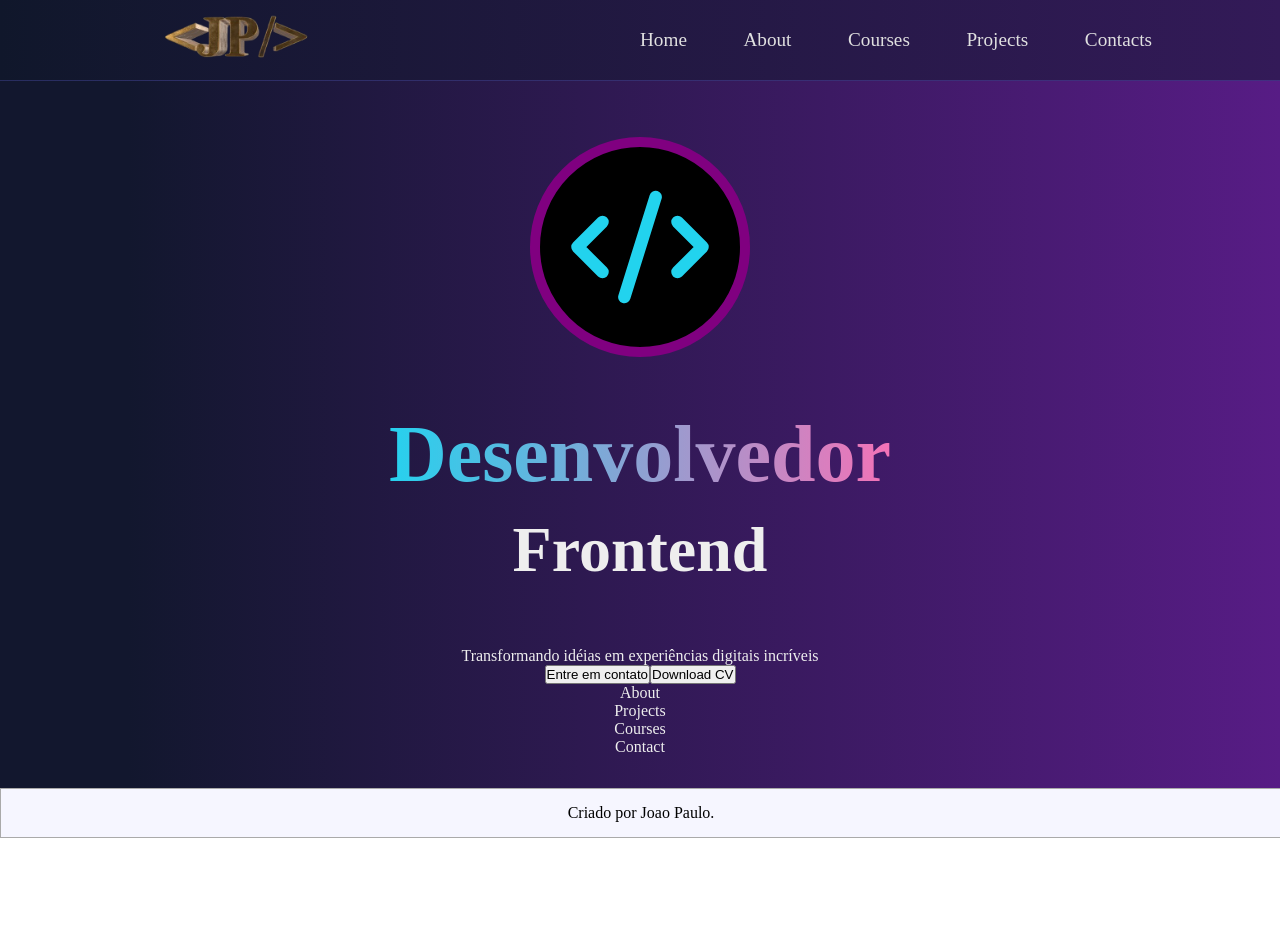
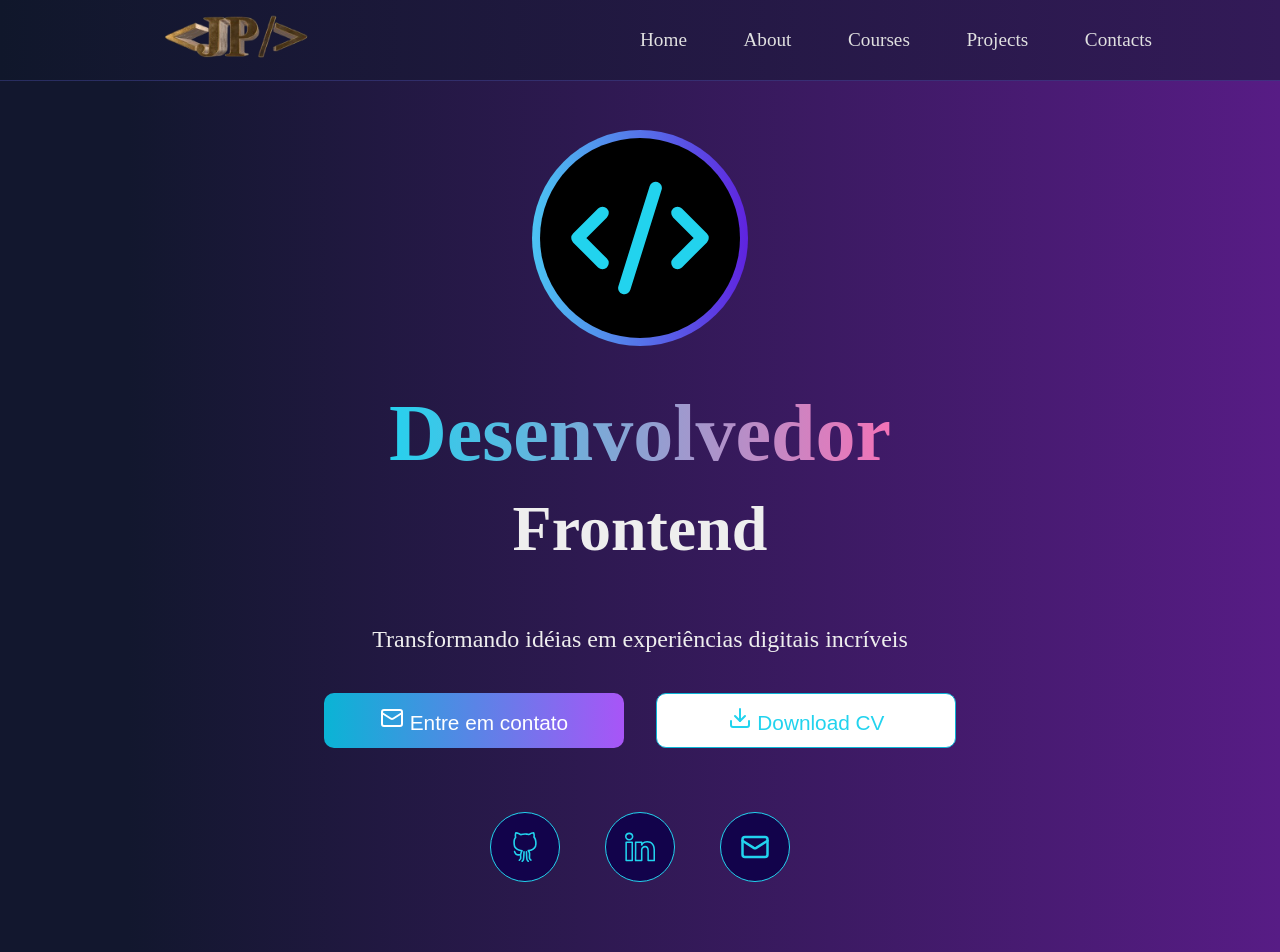
Before and after one commit to joaopaulocrr/meu-porfolio, a React (Vite) app in the folder meu-portfolio/: page / in a window 1280 px wide. Shown: the top 952 px of the page. Before the commit the page ends 838 px from the top, so only its background shows below. Built offline with nearby package versions, Linux system fonts and the light colour scheme.

Commit message:
Hero estilization
Estilização do componente Hero

```diff
--- a/meu-portfolio/src/components/hero/Hero.jsx
+++ b/meu-portfolio/src/components/hero/Hero.jsx
@@ -1,31 +1,31 @@
-import {CodeXml} from "lucide-react"
+import { CodeXml, Mail , Download, MouseIcon } from "lucide-react";
+import {SlSocialLinkedin, SlSocialGithub  } from "react-icons/sl"
 
-import styles from "./Hero.module.css"
+import styles from "./Hero.module.css";
 
 const Hero = () => {
   return (
     <section>
       <div className={styles.divCodeXml}>
-            <CodeXml size={150} color="#22D3EE"/>
+        <CodeXml size={150} color="#22D3EE" />
       </div>
       <h1>
         <span className={styles.h1SpanGradient}>Desenvolvedor</span>
         <span className={styles.h1Span}> Frontend</span>
       </h1>
       <p>Transformando idéias em experiências digitais incríveis</p>
-        <div className="buttonsContainer">
-            <button>
-                Entre em contato
-            </button>
-            <button>
-                Download CV
-            </button>
+      <div className={styles.buttonsContainer}>
+        <button className={styles.buttonContact}> <Mail /> Entre em contato</button>
+        <button className={styles.cvButton}> <Download /> Download CV</button>
       </div>
-        <div className="iconsContainer">
+      <div className={styles.iconsContainer}>
+        <span> <SlSocialGithub size={30} /> </span>
+        <span> <SlSocialLinkedin size={30}/> </span>
+        <span> <Mail size={30}/> </span>
+      </div>
+      <MouseIcon size={50} strokeWidth={1} className={styles.mouseIcon}/>
+    </section>
+  );
+};
 
-        </div>
-    </section>
-  )
-}
-
-export default Hero
+export default Hero;
--- a/meu-portfolio/src/components/hero/Hero.module.css
+++ b/meu-portfolio/src/components/hero/Hero.module.css
@@ -1,21 +1,34 @@
+@keyframes move {
+    from {
+        transform: translatey(10px);
+    } to {
+        transform: translateY(-10px);
+    }
+}
+
 section {
     display: flex;
     flex-direction: column;
     align-items: center;
     text-align: center;
+    margin-bottom: 50px;
 }
 
 section .divCodeXml {
     display: flex;
     justify-content: center;
     align-items: center;
-    margin-top: 25px;
-    margin-bottom: 50px;
+    margin-top: 18px;
+    margin-bottom: 40px;
     background-color: #000;
     width: 200px;
     height: 200px;
     border-radius: 50%;
-    border: 10px solid purple;
+    border: 8px solid transparent;
+    background-image: linear-gradient(#000, #000),
+                      linear-gradient(to right, #4cc4f3, #5f23e0 );
+    background-clip: padding-box, border-box;
+    background-origin: padding-box, border-box;
 }
 
 section h1 {
@@ -38,10 +51,86 @@ section h1 .h1Span {
     margin-bottom: 50px;
 }
 
-/*
-h1 {
-  font-size: 72px;
-  background: -webkit-linear-gradient(#eee, #333);
-  background-clip: text;
-  -webkit-text-fill-color: transparent;
-} */
+section p {
+    font-family: 'Times New Roman', Times, serif;
+    font-size: 1.5rem;
+    margin-bottom: 40px;
+
+}
+
+section .buttonsContainer {
+
+    display: flex;
+    flex: 1;
+    gap: 2rem;
+
+}
+
+section .buttonsContainer button {
+    width: 300px;
+    padding: 12px;
+    font-size: 1.3rem;
+    cursor: pointer;
+    border-radius: 10px;
+    transition: .3s ease-in-out;
+
+}
+
+section .buttonsContainer .buttonContact {
+    background: linear-gradient(to right, #0AB4D5, #A855F7);
+    color: #fff;
+    border: none;
+
+}
+
+section .buttonsContainer .buttonContact:hover {
+    background: linear-gradient(to right, #0b7d94, #6620a7);
+}
+
+section .buttonsContainer .cvButton {
+    background-color: #fff;
+    border: 1px solid #0AB4D5;
+    color: #22D3EE;
+
+}
+
+section .buttonsContainer .cvButton:hover {
+    background-color: transparent;
+    color: #000;
+}
+
+section .iconsContainer {
+    margin-top: 60px;
+    width: 300px;
+    display: flex;
+    justify-content: space-between;
+    align-items: center;
+    height: 68px;
+    padding: 5px;
+
+}
+
+section .iconsContainer span {
+    width: 68px;
+    height: 100%;
+    display: flex;
+    justify-content: center;
+    align-items: center;
+
+    background-color: #12034b;
+    color: #22D3EE;
+    border: 1px solid #22D3EE;
+    border-radius: 50%;
+}
+
+section .mouseIcon {
+    margin: 150px 0;
+    font-weight: lighter;
+    animation: move 1.5s linear infinite alternate ;
+
+}
+
+section .mouseIcon:hover {
+    transform: scale(1.1);
+    cursor: pointer;
+}
```
Lines whose indentation alone changed are shown as unchanged.
